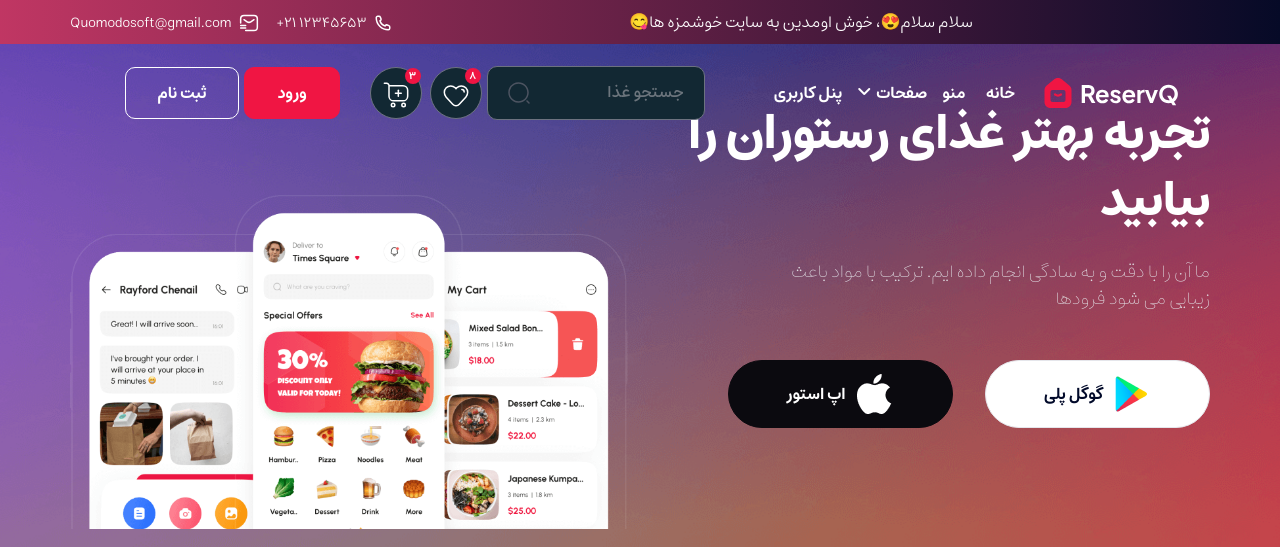
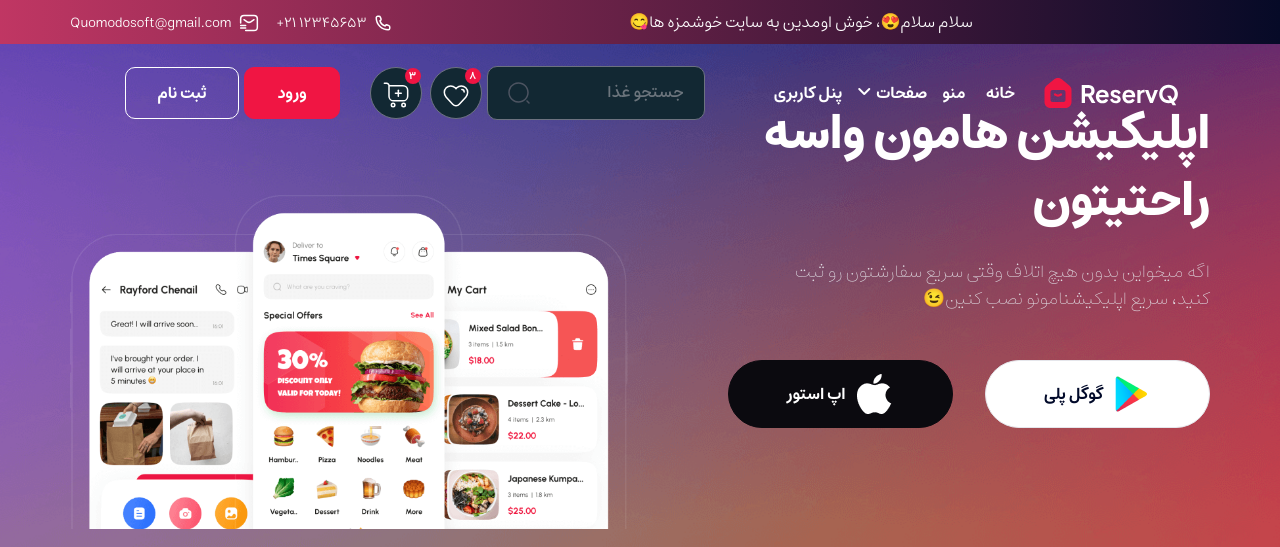
Before and after one commit to MahsanGilani/onlineshop_project, a Django app: template templates/base.html in a window 1280 px wide. Shown: the top 547 px of the page. Run offline with Django 5.2, Linux system fonts and the light colour scheme; the template is opened without the code that fills it, so the values that code supplies are empty; some libraries are stand-ins or nearby versions.

Commit message:
text edited

```diff
--- a/templates/partials/footer_app.html
+++ b/templates/partials/footer_app.html
@@ -5,10 +5,10 @@
         <div class="row align-items-center">
             <div class="col-lg-6">
                 <div class="restaurant-taitel">
-                    <h2>تجربه بهتر غذای رستوران را بیابید</h2>
-
-                    <h4>ما آن را با دقت و به سادگی انجام داده ایم. ترکیب با مواد باعث زیبایی می شود
-                        فرودها</h4>
+                    <h2>اپلیکیشن هامون واسه راحتیتون</h2>
+                    <h4>
+                        اگه میخواین بدون هیچ اتلاف وقتی سریع سفارشتون رو ثبت کنید، سریع اپلیکیشنامونو نصب کنین&#128521;
+                    </h4>
                 </div>
 
                 <div class="restaurant-taitel-btn">
```
